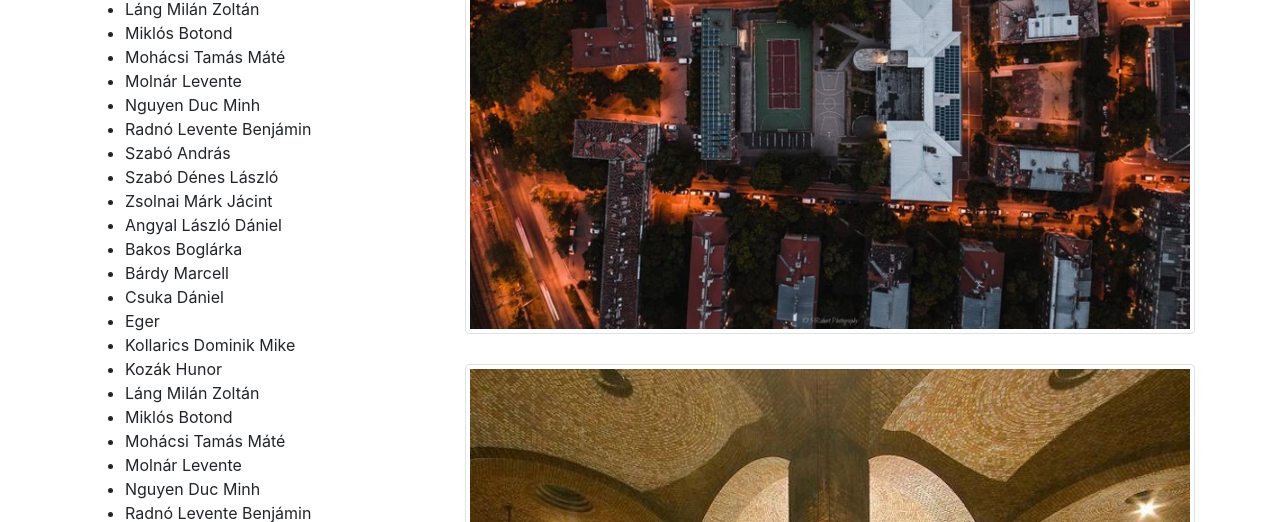
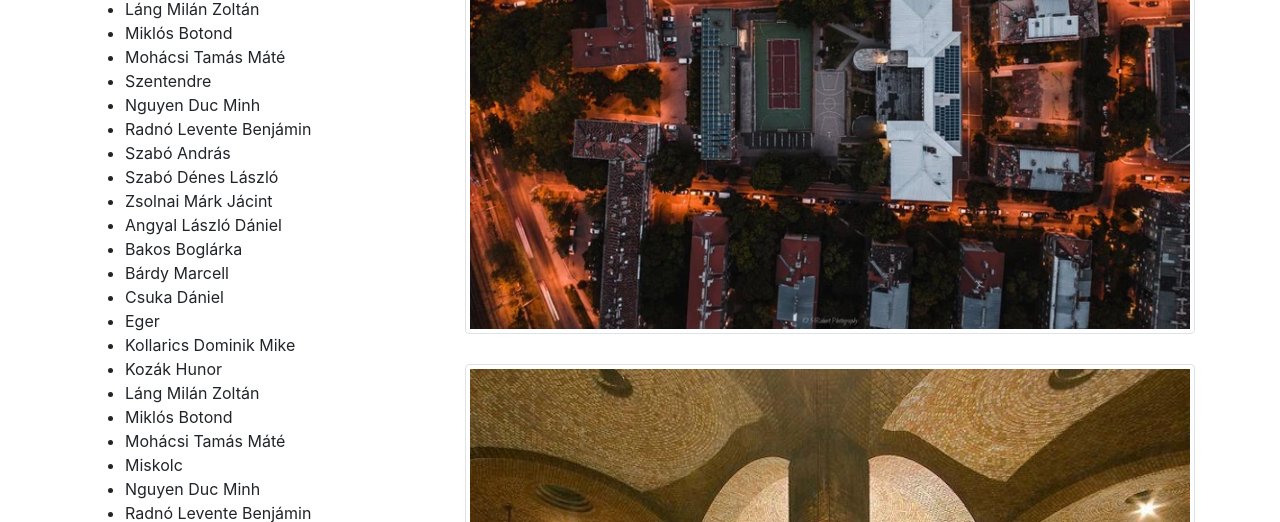
Before and after one commit to godonypeter/10dTelepulesKepekA, a plain HTML site: page index.html in a window 1280 px wide. Shown: the part 427-949 px from the top of the page. Drawn offline with nearby package versions, Linux system fonts and the light colour scheme.

Commit message:
szentendre és miskolc

```diff
--- a/index.html
+++ b/index.html
@@ -26,7 +26,7 @@
                     <li>Láng Milán Zoltán</li>
                     <li>Miklós Botond</li>
                     <li>Mohácsi Tamás Máté</li>
-                    <li>Molnár Levente</li>
+                    <li onclick="kepcsere('Szentendre');">Szentendre</li>
                     <li>Nguyen Duc Minh</li>
                     <li>Radnó Levente Benjámin</li>
                     <li>Szabó András</li>
@@ -42,7 +42,7 @@
                     <li>Láng Milán Zoltán</li>
                     <li>Miklós Botond</li>
                     <li>Mohácsi Tamás Máté</li>
-                    <li>Molnár Levente</li>
+                    <li onclick="kepcsere('Miskolc');">Miskolc</li>
                     <li>Nguyen Duc Minh</li>
                     <li>Radnó Levente Benjámin</li>
                     <li>Szabó András</li>
```
Also changed, not shown: kepek/miskolc1.png (added), kepek/miskolc2.png (added), kepek/szentendre1.png (added), 2 other files.
